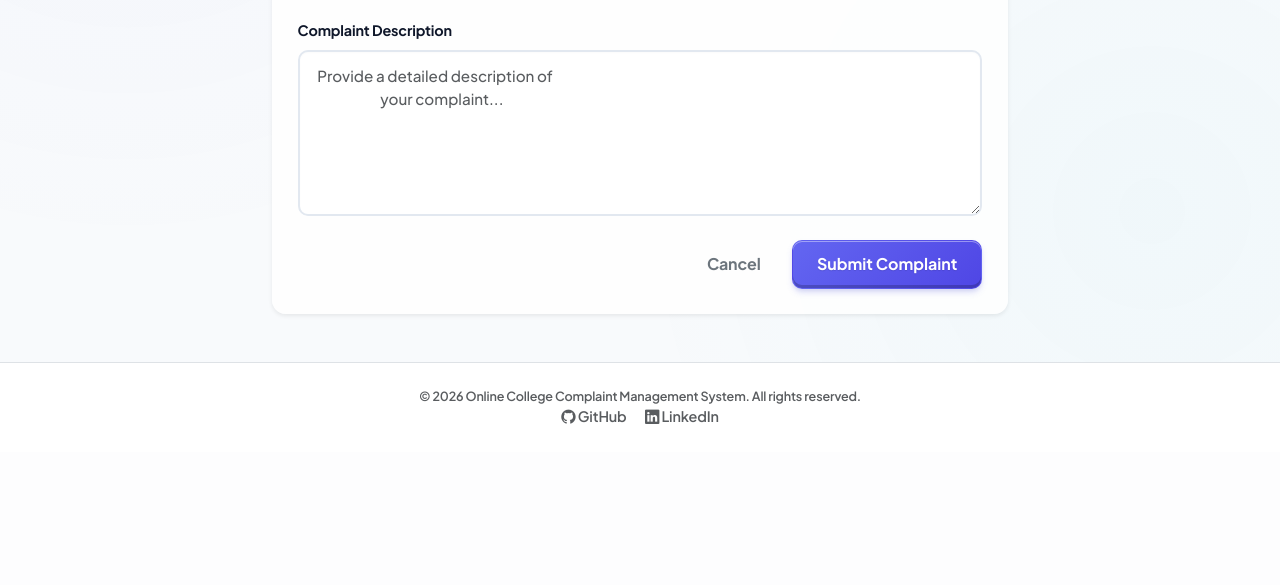
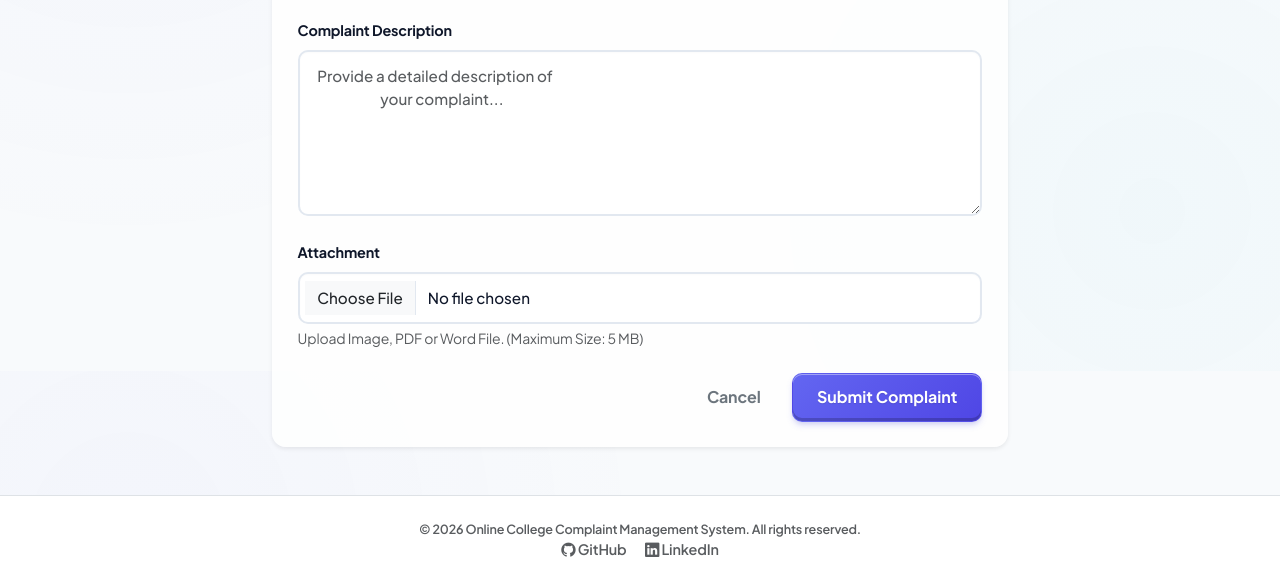
Before and after one commit to Zensi-Sukhadiya/online-college-complaint-management-system, a Flask app: page /complaint/add in a window 1280 px wide. Shown: the part 429-1014 px from the top of the page. Before the commit the page ends 853 px from the top, so only its background shows below. Run offline with Flask 3, Linux system fonts and the light colour scheme; the visitor is signed in with stand-in values (Sample User, id 1); data that the repository does not hold is empty; some libraries are stand-ins or nearby versions.

Commit message:
add a feature to upload a attechment and manage it

```diff
--- a/app/config.py
+++ b/app/config.py
@@ -6,3 +6,7 @@
     SQLALCHEMY_DATABASE_URI = "sqlite:///college.db"
 
     SQLALCHEMY_TRACK_MODIFICATIONS = False
+
+    UPLOAD_FOLDER = "app/static/uploads"
+
+    MAX_CONTENT_LENGTH = 5 * 1024 * 1024  # 5 MB
--- a/app/forms.py
+++ b/app/forms.py
@@ -1,7 +1,7 @@
 from flask_wtf import FlaskForm
-from wtforms import StringField, PasswordField, SubmitField, SelectField, TextAreaField
+from flask_wtf.file import FileField, FileAllowed
+from wtforms import (StringField, PasswordField, SubmitField, SelectField, TextAreaField)
 from wtforms.validators import DataRequired, Email, Length, EqualTo
-
 
 class RegisterForm(FlaskForm):
     name = StringField(
@@ -58,6 +58,7 @@
 
 
 class ComplaintForm(FlaskForm):
+
     category = SelectField(
         "Complaint Category",
         coerce=int,
@@ -66,12 +67,28 @@
 
     title = StringField(
         "Complaint Title",
-        validators=[DataRequired(), Length(min=5, max=200)]
+        validators=[
+            DataRequired(),
+            Length(min=5, max=200)
+        ]
     )
 
     description = TextAreaField(
         "Complaint Description",
-        validators=[DataRequired(), Length(min=10)]
+        validators=[
+            DataRequired(),
+            Length(min=10)
+        ]
+    )
+
+    attachment = FileField(
+        "Attachment",
+        validators=[
+            FileAllowed(
+                ["jpg", "jpeg", "png", "pdf", "doc", "docx"],
+                "Only Images, PDF and Word files are allowed."
+            )
+        ]
     )
 
     submit = SubmitField("Submit Complaint")
--- a/app/models.py
+++ b/app/models.py
@@ -76,6 +76,12 @@
     title = db.Column(db.String(200), nullable=False)
     description = db.Column(db.Text, nullable=False)
 
+    # Attachment filename
+    attachment = db.Column(
+        db.String(255),
+        nullable=True
+    )
+
     status = db.Column(
         db.String(20),
         nullable=False,
--- a/app/routes.py
+++ b/app/routes.py
@@ -1,4 +1,4 @@
-from flask import render_template, redirect, url_for, flash, request, Blueprint
+from flask import (render_template, redirect, url_for, flash, request, Blueprint, current_app)
 from flask_login import login_user, logout_user, login_required, current_user
 from werkzeug.security import check_password_hash, generate_password_hash
 from .forms import RegisterForm, LoginForm, ComplaintForm, CategoryForm
@@ -6,6 +6,9 @@
 from . import db
 from sqlalchemy import or_
 from flask import jsonify
+import os
+import uuid
+from werkzeug.utils import secure_filename
 
 main = Blueprint("main", __name__)
 
@@ -125,11 +128,33 @@
 
     if form.validate_on_submit():
 
+        filename = None
+
+    if form.attachment.data:
+
+        file = form.attachment.data
+
+        extension = file.filename.rsplit(".", 1)[1].lower()
+
+        filename = (
+            str(uuid.uuid4()) +
+            "." +
+            extension
+        )
+
+        file.save(
+            os.path.join(
+                current_app.config["UPLOAD_FOLDER"],
+                filename
+            )
+        )
+
         complaint = Complaint(
             student_id=current_user.id,
             category_id=form.category.data,
             title=form.title.data,
             description=form.description.data,
+            attachment=filename,
             status="Pending"
         )
 
@@ -203,20 +228,52 @@
         complaint.title = form.title.data
         complaint.description = form.description.data
 
-        db.session.commit()
+    if form.attachment.data:
 
-        flash("Complaint updated successfully!", "success")
+        if complaint.attachment:
 
-        return redirect(url_for("main.my_complaints"))
+            old_file = os.path.join(
+                current_app.config["UPLOAD_FOLDER"],
+                complaint.attachment
+            )
 
-    # Populate form with existing values
-    form.category.data = complaint.category_id
-    form.title.data = complaint.title
-    form.description.data = complaint.description
+            if os.path.exists(old_file):
+                os.remove(old_file)
+
+        file = form.attachment.data
+
+        extension = file.filename.rsplit(".", 1)[1].lower()
+
+        filename = (
+            str(uuid.uuid4()) +
+            "." +
+            extension
+        )
+
+        file.save(
+            os.path.join(
+                current_app.config["UPLOAD_FOLDER"],
+                filename
+            )
+        )
+
+        complaint.attachment = filename
+
+    db.session.commit()
+
+    flash(
+        "Complaint updated successfully!",
+        "success"
+    )
 
     return render_template(
         "complaint/edit_complaint.html",
-        form=form
+        form=form,
+        complaint=complaint
+    )
+
+    return redirect(
+        url_for("main.my_complaints")
     )
 
 
@@ -235,6 +292,16 @@
     if complaint.status != "Pending":
         flash("Only pending complaints can be deleted.", "warning")
         return redirect(url_for("main.my_complaints"))
+
+    if complaint.attachment:
+
+        file_path = os.path.join(
+            current_app.config["UPLOAD_FOLDER"],
+            complaint.attachment
+        )
+
+    if os.path.exists(file_path):
+        os.remove(file_path)
 
     db.session.delete(complaint)
     db.session.commit()
--- a/app/templates/complaint/add_complaint.html
+++ b/app/templates/complaint/add_complaint.html
@@ -15,7 +15,7 @@
             </div>
 
             <div class="card-body">
-                <form method="POST" novalidate>
+                <form method="POST" enctype="multipart/form-data" novalidate>
                     {{ form.hidden_tag() }}
 
                     <div class="mb-4">
@@ -50,6 +50,27 @@
                         {% endif %}
                     </div>
 
+                    <div class="mb-4">
+
+                        {{ form.attachment.label(class="form-label") }}
+
+                        {{ form.attachment(class="form-control") }}
+
+                        <div class="form-text">
+                            Upload Image, PDF or Word File.
+                            (Maximum Size: 5 MB)
+                        </div>
+
+                        {% if form.attachment.errors %}
+                            {% for error in form.attachment.errors %}
+                                <div class="text-danger small">
+                                    {{ error }}
+                                </div>
+                            {% endfor %}
+                        {% endif %}
+
+                    </div>
+
                     <div class="d-flex justify-content-end gap-2 mt-4">
                         <a href="{{ url_for('main.dashboard') }}" class="btn btn-outline-secondary">
                             Cancel
```
Also changed, not shown: app/templates/admin/view_complaint.html (+34 -0 lines), app/templates/complaint/edit_complaint.html (+29 -0 lines), app/templates/complaint/view_complaint.html (+46 -3 lines), migrations/versions/8489c11e7bd4_add_complaint_attachment.py (added, +32 -0 lines), app/static/uploads/04178205-094f-4730-8394-8ccbc2d9a5e4.png (added), app/static/uploads/b0dddef6-f7bd-4158-b286-4c19aab8e93b.png (added).
